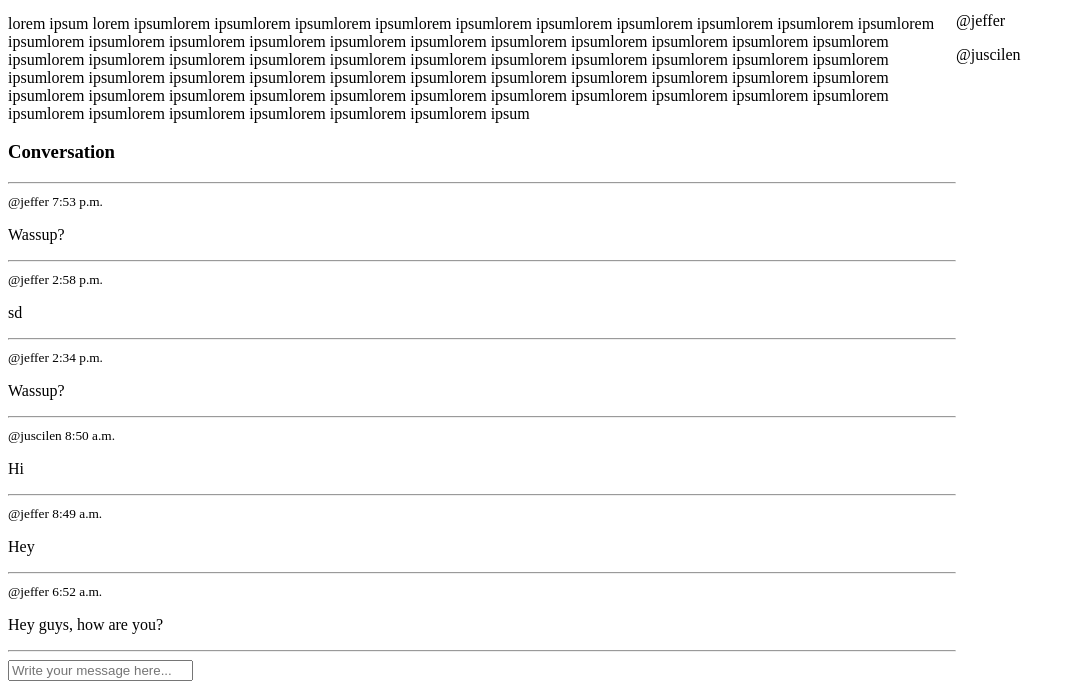
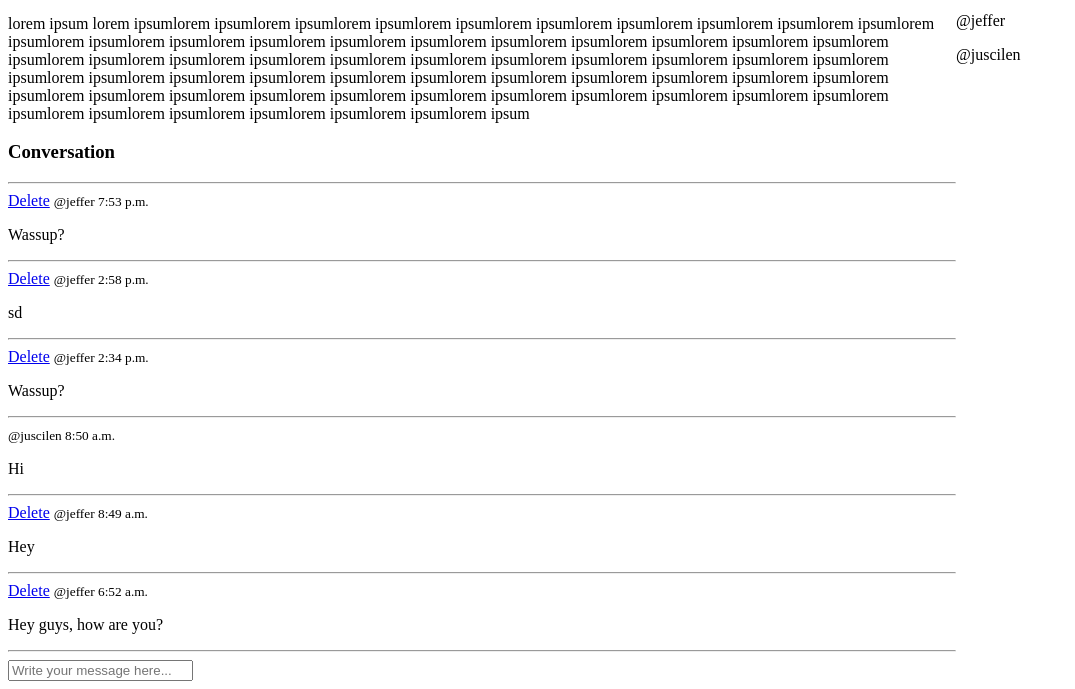
Before and after one commit to JefferMarcelino/learning-django, a Django app: page /room/1/ in a window 1280 px wide. Shown: the part 252-941 px from the top of the page, without its empty margins (0-1075 px from the left). Run offline with Django 4.2, Linux system fonts and the light colour scheme; a user stored in the database is signed in; data comes from the database, SQL or seed files in the repository; both versions use the stored data as it was after the commit.

Commit message:
Deleting messages

```diff
--- a/studybud/base/models.py
+++ b/studybud/base/models.py
@@ -1,4 +1,3 @@
-from tkinter import CASCADE
 from django.db import models
 from django.contrib.auth.models import User
 
--- a/studybud/base/templates/base/room.html
+++ b/studybud/base/templates/base/room.html
@@ -19,6 +19,9 @@
             <hr>
             {% for message in room_messages %}
                 <div>
+                    {% if request.user == message.user %}
+                        <a href="{% url 'delete-message' message.id %}">Delete</a>
+                    {% endif %}
                     <small>@{{ message.user }}   {{ message.created|time }}</small>
                     <p>{{ message.body }}</p>
                     <hr>
--- a/studybud/base/urls.py
+++ b/studybud/base/urls.py
@@ -9,5 +9,6 @@ urlpatterns = [
     path("room/<str:pk>/", views.room, name="room"),
     path("create-room/", views.createRoom, name="create-room"),
     path("update-room/<str:pk>/", views.updateRoom, name="update-room"),
-    path("delete-room/<str:pk>/", views.deleteRoom, name="delete-room")
+    path("delete-room/<str:pk>/", views.deleteRoom, name="delete-room"),
+    path("delete-message/<str:pk>/", views.deleteMessage, name="delete-message")
 ]
--- a/studybud/base/views.py
+++ b/studybud/base/views.py
@@ -131,3 +131,16 @@ def deleteRoom(request, pk):
         return redirect("home")
 
     return render(request, "base/delete.html", {"obj": room})
+
+@login_required(login_url="login")
+def deleteMessage(request, pk):
+    message = Message.objects.get(id=pk)
+
+    if request.user != message.user:
+        return HttpResponse("You are not allowed here!!")
+
+    if request.method == "POST":
+        message.delete()
+        return redirect("home")
+
+    return render(request, "base/delete.html", {"obj": message})
```
Also changed, not shown: studybud/db.sqlite3.
